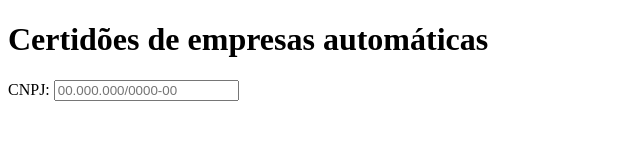
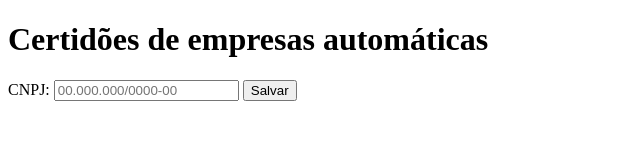
Before and after one commit to Tenlucena/Automacao_de_certidoes, a plain HTML site: page index.html in a window 1280 px wide. Shown: the whole page, without its empty margins (0-640 px from the left). Drawn offline with Linux system fonts and the light colour scheme.

Commit message:
Update index.html

```diff
--- a/index.html
+++ b/index.html
@@ -9,5 +9,16 @@
     <h1>Certidões de empresas automáticas</h1>
     <label for="cnpj">CNPJ:</label>
     <input type="text" id="cnpj" name="cnpj" maxlength="18" placeholder="00.000.000/0000-00">
+    <button onclick="pegarCNPJ()">Salvar</button>
+
+    <script>
+      function pegarCNPJ() {
+        // pega o campo pelo id
+        let cnpj = document.getElementById("cnpj").value;
+        // agora a variável "cnpj" tem o valor digitado
+        console.log("CNPJ digitado:", cnpj); // mostra no console
+        alert("Você digitou: " + cnpj); // mostra na tela
+      }
+    </script>
   </body>
 </html>
```
